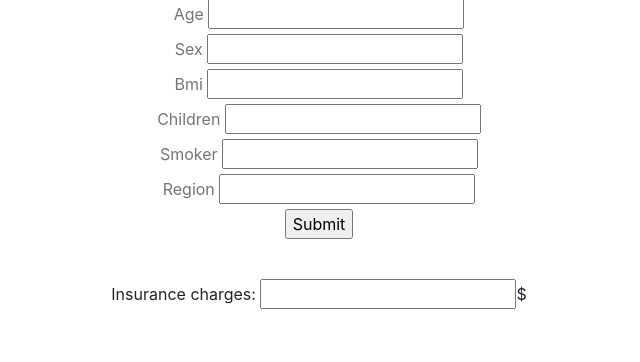
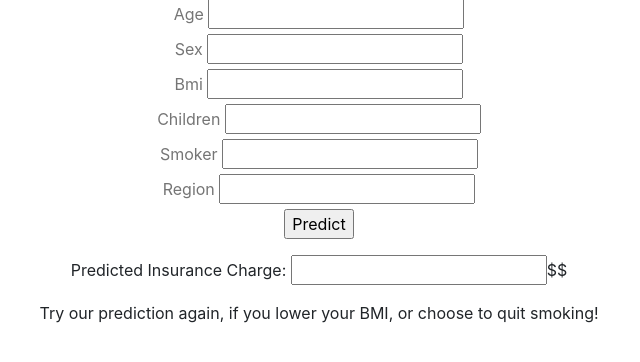
Before and after one commit to IBM/predict-insurance-charges-with-autoai, a Flask app: template web-app/templates/index.html in a window 1280 px wide. Shown: the part 146-508 px from the top of the page, without its empty margins (321-961 px from the left). Run offline with Flask 2, Linux system fonts and the light colour scheme; the template is opened without the code that fills it, so the values that code supplies are empty, except form fields; form fields are guessed from the names that the template uses; some libraries are stand-ins or nearby versions.

Commit message:
add working code

```diff
--- a/web-app/app.py
+++ b/web-app/app.py
@@ -13,34 +13,52 @@ from flask_wtf import FlaskForm
 app = Flask(__name__, instance_relative_config=False)
 app.secret_key = 'development key' #you will need a secret key
 
-#app.config.from_object('config.Config')
-
-
 if __name__ == "__main__":
   app.run()
 
 @app.route('/', methods=('GET', 'POST'))
+
+def startApp():
+    form = PredictForm()
+    return render_template('index.html', form=form)
+
+@app.route('/predict', methods=('GET', 'POST'))
 def predict():
-    print("I am here")
     form = PredictForm()
     if form.submit():
-        print("inside if statement")
+
         # NOTE: generate iam_token and retrieve ml_instance_id based on provided documentation
-        header = {'Content-Type': 'application/json', 'Authorization': 'Bearer ' + "PUT YOUR IAM Token here",
-                  'ML-Instance-ID': "PUT ML INSTANCE ID"}
-        python_object = [form.age.data, form.sex.data, str(form.bmi.data), form.children.data, form.smoker.data, form.region.data]
+        header = {'Content-Type': 'application/json', 'Authorization': 'Bearer '
+                 + " TODO: ADD YOUR IAM ACCESS TOKEN FROM IBM CLOUD HERE",
+                  'ML-Instance-ID': " TODO: ADD YOUR ML INSTANCE ID HERE "}
+
+        if(form.bmi.data == None):
+          python_object = []
+        else:
+          python_object = [form.age.data, form.sex.data, float(form.bmi.data),
+            form.children.data, form.smoker.data, form.region.data]
         #Transform python objects to  Json
-        json_object = json.dumps(python_object)
+
+        userInput = []
+        userInput.append(python_object)
+
         # NOTE: manually define and pass the array(s) of values to be scored in the next line
-        payload_scoring = {"input_data": [{"fields": ["age", "sex", "bmi", "children", "smoker", "region"], "values": json_object }]}
+        payload_scoring = {"input_data": [{"fields": ["age", "sex", "bmi",
+          "children", "smoker", "region"], "values": userInput }]}
 
-        print("After payload statement")
-        response_scoring = requests.post("https://us-south.ml.cloud.ibm.com/v4/deployments/1ce09d1c-d84d-4b20-9069-f2a78f5a9b3a/predictions", json=payload_scoring, headers=header)
-        print("After response scoring  statement")
+        response_scoring = requests.post("https://us-south.ml.cloud.ibm.com/v4/deployments/ADD-DEPLOYMENT-ID-HERE/predictions", json=payload_scoring, headers=header)
 
-        print("Scoring response")
-        print(json.loads(response_scoring.text))
-        ab = json.loads(response_scoring.text)
-        form.abc= ab # this returns the response back to the front page
+        output = json.loads(response_scoring.text)
 
-    return render_template('index.html', form=form)
+        for key in output:
+          ab = output[key]
+
+
+        for key in ab[0]:
+          bc = ab[0][key]
+
+        roundedCharge = round(bc[0][0],2)
+
+
+        form.abc = roundedCharge # this returns the response back to the front page
+        return render_template('index.html', form=form)
--- a/web-app/templates/index.html
+++ b/web-app/templates/index.html
@@ -18,7 +18,7 @@
   </h7>
   <br>
   <br>
-  <form class="text-center" style="color: #757575;" method="POST" action="/">
+  <form class="text-center" style="color: #757575;" method="POST" action="/predict">
       <div class="form-group">
 
 
@@ -35,14 +35,15 @@
 
       <div class="form-field ">{{ form.smoker.label }} {{ form.smoker }}</div>
       <div class="form-field ">{{ form.region.label }} {{ form.region }}</div>
-
-          <div>{{ form.submit }}</div>
+      <input id="submit" name="submit" type="submit" value="Predict">
+          <!-- <div>{{ form.submit }}</div> -->
 
       </div>
   </form>
     <div class="container">
-      <br>
-    <center><p>Insurance charges: {{form.abc }}$</p></center>
+    <center><p>Predicted Insurance Charge: {{ form.abc }}$$</p>
+      <p>Try our prediction again, if you lower your BMI, or choose to quit smoking!</p>
+    </center>
         </div>
 </div>
 </div>
```
